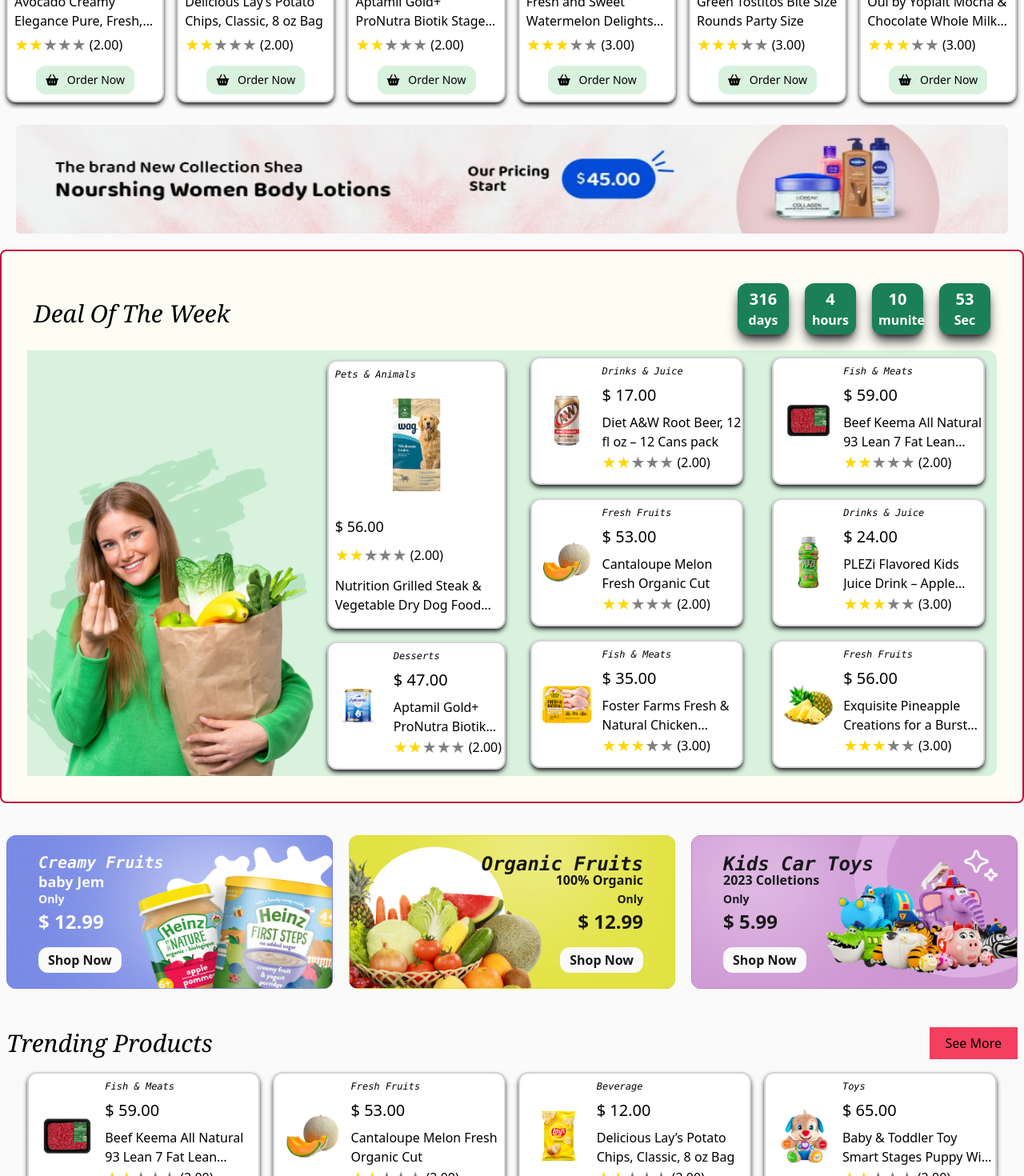
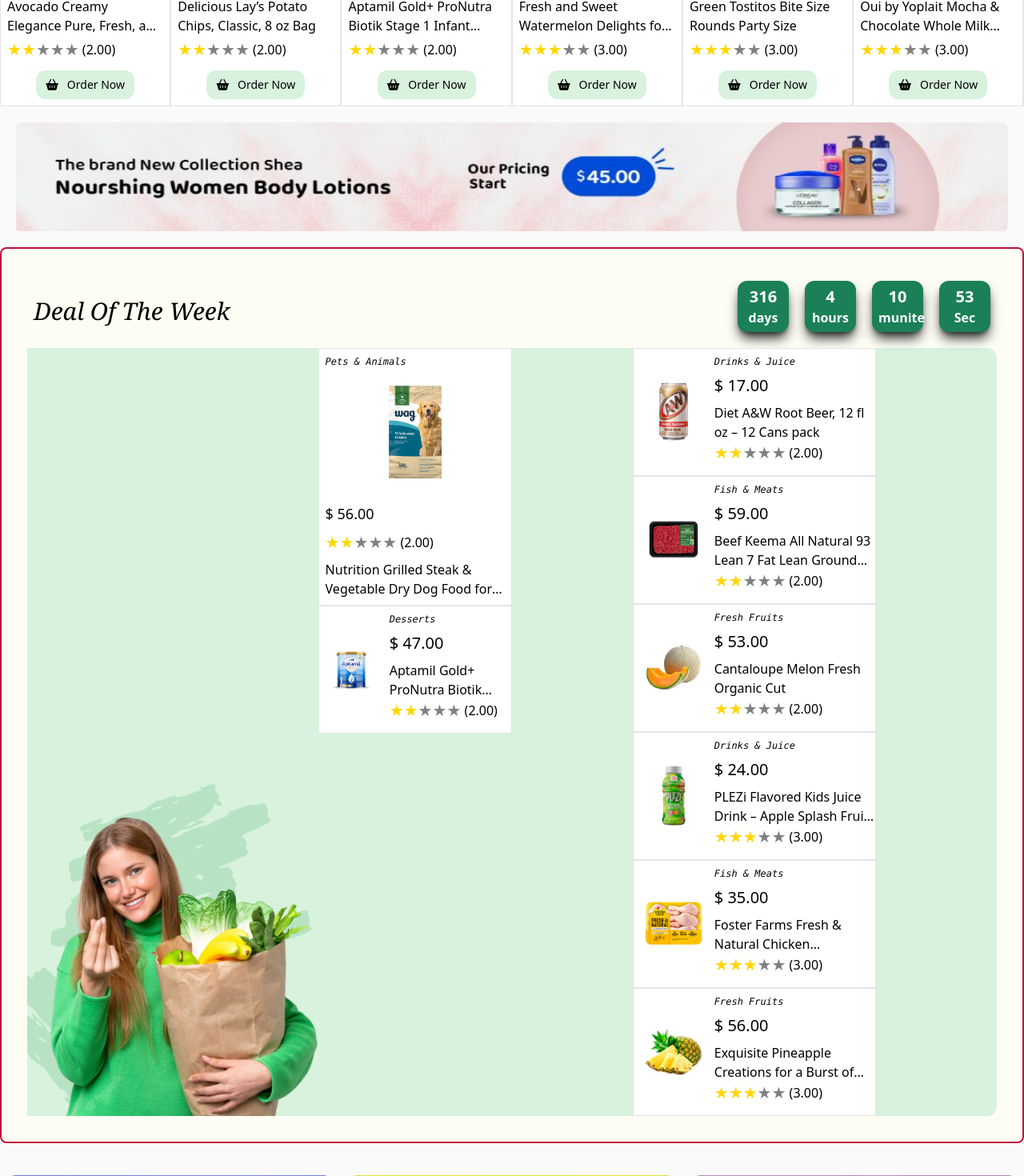
Before and after one commit to softrang/ZillyClone, a React (Create React App) app: page / in a window 1280 px wide. Shown: the part 920-2390 px from the top of the page at 80% size. Built offline with nearby package versions, Linux system fonts and the light colour scheme.

Commit message:
7th commit

```diff
--- a/src/Blog/Blog1.js
+++ b/src/Blog/Blog1.js
@@ -2,8 +2,8 @@
 
 const Blog1 = ({deta}) => {
   return (
-    <div className='blog xsm:min-w-full lsm:min-w-[50%] md:min-w-[33%] lg:min-w-[25%] h-max p-3 overflow-hidden'>
-    <div className=' w-full h-max shadow-md shadow-zinc-800 bg-zinc-10 p-2 border-2 border-zinc-300 rounded-xl overflow-hidden'>
+    <div className='blog xsm:min-w-full lsm:min-w-[50%] md:min-w-[33%] lg:min-w-[25%] h-max  overflow-hidden'>
+    <div className=' w-full h-max  bg-zinc-50 p-2 border border-zinc-200  overflow-hidden'>
         <div className='w-full h-48 '>
         <img className='w-full h-full   hover:scale-[1.1] transition-all' src={deta.image} alt=''/>
 
--- a/src/Page/Page3.js
+++ b/src/Page/Page3.js
@@ -76,7 +76,7 @@
         </div>
 
     </div>
-    <div className=' w-full h-max bg-greenn rounded-xl  flex xsm:flex-col lsm:flex-row  gap-2'>
+    <div className=' w-full h-max bg-greenn rounded-xl  flex xsm:flex-col lsm:flex-row  '>
         <div className='xsm:w-full xsm:h-96 lsm:hidden  lg:block lg:h-auto lg:w-1/2 bg-greenn relative '>
           <img className='absolute w-full   xsm:h-full lg:h-auto bottom-0' src={Banner2} alt=''/>
 
@@ -111,7 +111,7 @@
 
 
          </div>
-        <div className='xsm:w-full lg:w-10/12 flex xsm:flex-col lsm:flex-row lsm:flex-wrap lg:flex-row lg:flex-wrap gap-x-5  justify-center itmes-center'>
+        <div className='xsm:w-full lg:w-10/12 flex xsm:flex-col lsm:flex-row lsm:flex-wrap lg:flex-row lg:flex-wrap   justify-center itmes-center'>
 
           {Veg.map((items, index)=>(
 
--- a/src/Page/Page4.js
+++ b/src/Page/Page4.js
@@ -32,7 +32,7 @@
             <button className=' px-5 py-2 bg-rose-500'>See More</button>
         </div>
     </div>
-    <div className='w-full bg-zinc-50 flex flex-wrap gap-x-0 gap-y-5 justify-center items-center'>
+    <div className='w-full bg-zinc-50 flex flex-wrap   justify-center items-center'>
 
 
     {Veg.map((items, index)=>(
--- a/src/Page/Page5.js
+++ b/src/Page/Page5.js
@@ -61,7 +61,7 @@
 
  </div>
  <div className='xsm:w-full md:w-9/12 h-max flex  xsm:flex-col md:flex-row'>
-<div className=' xsm:w-full  w-1/2 h-full bg-zinc-50 p-2 '>
+<div className=' xsm:w-full  w-1/2 h-full bg-zinc-50  '>
 
 {Veg1.map((items, index)=>(
 
@@ -83,7 +83,7 @@
 
 
 
-<div className='xsm:w-full w-1/2  lsm:hidden md:block h-max bg-zinc-50 p-2'>
+<div className='xsm:w-full w-1/2  lsm:hidden md:block h-max bg-zinc-50 '>
 
 {Veg2.map((items, index)=>(
 
--- a/src/Product/Fproduct1.js
+++ b/src/Product/Fproduct1.js
@@ -4,8 +4,8 @@
 
 const Fproduct1 = ({deta}) => {
   return (
-    <div className='slider xsm:min-w-[100vw] sm:min-w-[50vw] md:min-w-[33vw] lg:min-w-[20vw] llg:min-w-[16.66vw] h-max  p-2   '>
-        <div className='w-full h-max shadow-md shadow-zinc-800 bg-white1 flex justify-center items-center flex-col p-2 relative border-2 border-zinc-300 rounded-xl overflow-hidden'>
+    <div className='slider xsm:min-w-[100vw] sm:min-w-[50vw] md:min-w-[33vw] lg:min-w-[20vw] llg:min-w-[16.66vw] h-max    '>
+        <div className='w-full h-max  bg-white1 flex justify-center items-center flex-col p-2 relative border border-zinc-200  overflow-hidden'>
            <div className='w-full'> <h1 className="text-xs text-left font-mono italic">{deta.Ftitle}</h1></div>
 
               <img className='w-10/12 h-auto scale-75 hover:scale-90 transition-all' src= {deta.image} alt=''/>
--- a/src/Product/Fproduct11.js
+++ b/src/Product/Fproduct11.js
@@ -3,8 +3,8 @@
 
 const Fproduct11 = ({deta}) => {
   return (
-    <div className='min-w-56 h-max mt-1 p-2 '>
-    <div className='w-full shadow-md shadow-zinc-800 h-max bg-white1 flex justify-center items-center flex-col p-2 relative border-2 border-zinc-300 rounded-xl overflow-hidden'>
+    <div className='min-w-56 h-max   '>
+    <div className='w-full  h-max bg-white1 flex justify-center items-center flex-col p-2 relative border border-zinc-200  overflow-hidden'>
        <div className='w-full'> <h1 className="text-xs text-left font-mono italic">{deta.Ftitle}</h1></div>
 
           <img className='w-8/12 h-40 scale-75 hover:scale-90 transition-all' src= {deta.image} alt=''/>
@@ -12,12 +12,12 @@
           <div className='w-full '>
         <h1 className='py-2 text-left text-lg'> {deta.Prise}</h1>
         </div>
-        <div className=' w-full h-10 text-xl  text-left'>
+        <div className=' w-full h-9 text-xl  text-left'>
 
      <StarRating totalStars={5} defaultRating={deta.rank} />
 
    </div>
-        <div className='w-full h-max mb-2'>
+        <div className='w-full h-max '>
         <h1 className='text-base text-left   overflow-hidden text-ellipsis line-clamp-2'>{deta.Title}</h1>
         </div>
         </div>
--- a/src/Product/Fproduct2.js
+++ b/src/Product/Fproduct2.js
@@ -3,8 +3,8 @@
 
 const Fproduct2 = ({deta1}) => {
   return (
-    <div className='xsm:w-full sm:w-[48vw] md:w-[33vw] lg:w-[24vw] flex justify-center items-center p-2 '>
-    <div className='w-full h-40 bg-white1 shadow-md shadow-zinc-800 rounded-xl flex   overflow-hidden border-2 border-zinc-300'>
+    <div className='xsm:w-full sm:w-[48vw] md:w-[33vw] lg:w-[24.5vw] flex justify-center items-center  '>
+    <div className='w-full h-40 bg-white1   flex   overflow-hidden border border-zinc-200'>
         <div className='w-1/3 h-full flex justify-center items-center '>
           <img className='w-full h-auto scale-75 hover:scale-90 transition-all' src={deta1.image} alt=''/>
         </div>
--- a/src/Product/Fproduct22.js
+++ b/src/Product/Fproduct22.js
@@ -3,8 +3,8 @@
 
 const Fproduct22 = ({deta1}) => {
   return (
-    <div className='xsm:w-full lsm:w-[40vw] lg:w-[22vw] flex justify-center items-center p-2 '>
-    <div className='w-full shadow-md shadow-zinc-800 h-40 bg-white1  rounded-xl flex    border-2 border-zinc-300'>
+    <div className='xsm:w-full lsm:w-[40vw] lg:w-[23.7vw] flex justify-center items-center  '>
+    <div className='w-full  h-40 bg-white1   flex    border border-zinc-200'>
         <div className='w-1/3 h-full flex justify-center items-center '>
           <img className='w-full h-auto scale-75 hover:scale-90 transition-all' src={deta1.image} alt=''/>
         </div>
--- a/src/Product/Fproduct222.js
+++ b/src/Product/Fproduct222.js
@@ -3,8 +3,8 @@
 
 const Fproduct222 = ({deta1}) => {
   return (
-    <div className='w-full flex justify-center items-center p-2 '>
-    <div className='w-full shadow-md shadow-zinc-800 h-40 bg-white1  rounded-xl flex    border-2 border-zinc-300'>
+    <div className='w-full flex justify-center items-center  '>
+    <div className='w-full  h-40 bg-white1   flex    border border-zinc-200'>
         <div className='w-1/3 h-full flex justify-center items-center '>
           <img className='w-full h-auto scale-75 hover:scale-90 transition-all' src={deta1.image} alt=''/>
         </div>
--- a/src/Product/Fproduct3.js
+++ b/src/Product/Fproduct3.js
@@ -3,13 +3,13 @@
 
 const Fproduct3 = ({deta}) => {
   return (
-    <div className='w-full shadow-md shadow-zinc-800 h-40 bg-white1 gap-2 flex mb-5 border-2 border-zinc-300 rounded-xl overflow-hidden'>
+    <div className='w-full  h-40 bg-white1  flex  border border-zinc-200  overflow-hidden'>
 
-        <div className='w-1/3 h-full  border-r-2 border-zinc-400 flex justify-center items-center '>
+        <div className='w-1/3 h-full  border-r border-zinc-200 flex justify-center items-center '>
         <img className='w-full h-auto scale-75 hover:scale-90 transition-all' src={deta.image} alt=''/>
 
         </div>
-        <div className='w-2/3 h-full py-2 '>
+        <div className='w-2/3 h-full py-2 px-2 '>
         <h1 className='text-xs font-mono italic'>{deta.Ftitle}</h1>
         <h1 className='text-xl py-2'>{deta.Prise}</h1>
         <h1 className='text-base  overflow-hidden text-ellipsis line-clamp-2'>{deta.Title}</h1>
--- a/src/Product/Product.js
+++ b/src/Product/Product.js
@@ -3,14 +3,14 @@
 
 const Product = ({deta}) => {
   return (
-    <div className='w-80 h-max  p-2'>
-        <div className='w-full shadow-md shadow-zinc-800 h-max bg-white1 rounded-xl border-2 border-zinc-300 py-2'>
+    <div className='xsm:w-[100vw] sm:w-[49.5vw]  md:w-[33vw] lg:w-[19.9vw] h-max  '>
+        <div className='w-full  h-max bg-white1  border border-zinc-200 py-2'>
         <div className='w-full  '>
             <h1 className='px-2 py-2'>{deta.Ftitle}</h1>
 
         </div>
         <div className='w-full h-44  flex justify-center items-center'>
-            <img className='w-7/12 h-auto hover:scale-110 transition-all' src={deta.image} alt='' />
+            <img className='w-7/12 h-full hover:scale-110 transition-all' src={deta.image} alt='' />
 
         </div>
         <div className='w-full h-44 p-5'>
```
